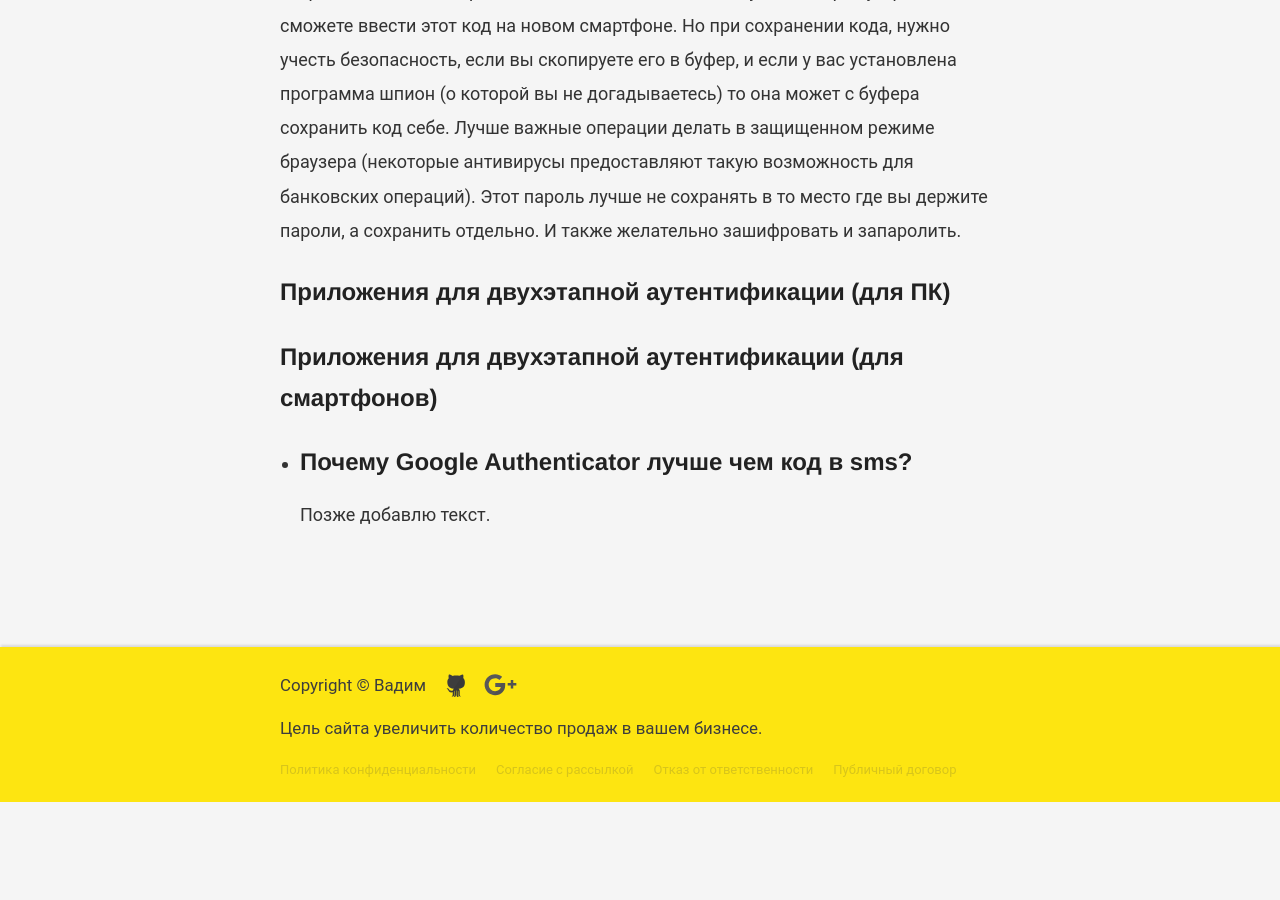
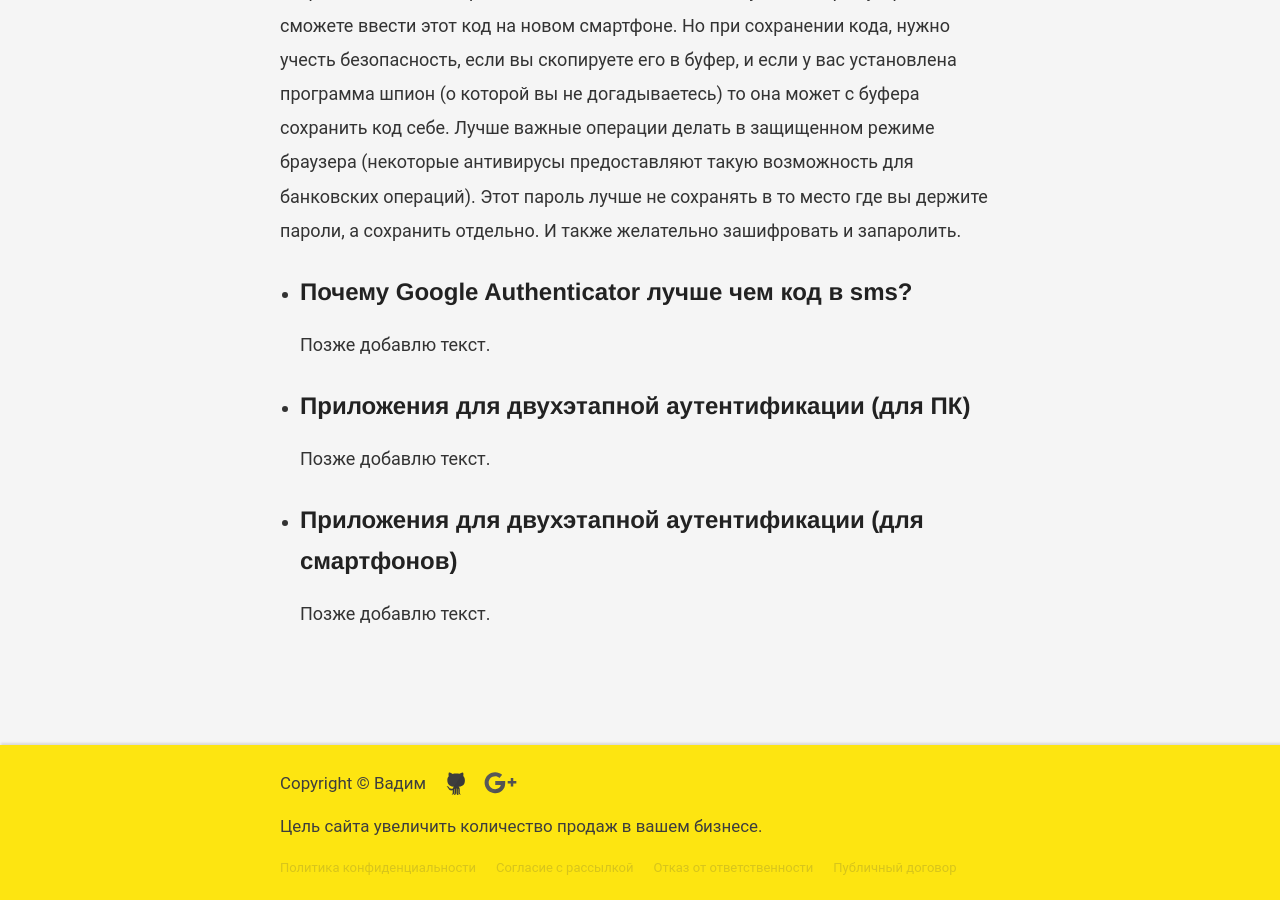
Before and after one commit to VadymVolos/vadymvolos.github.io, a Jekyll site: the page built from _posts/management/2017-02-21-2fa-authenticator.md, in a window 1280 px wide and 900 px high, scrolled down 3326 px. Built offline with Jekyll 4.4.1, drawn with Linux system fonts in a browser that asks for light colours; nearby versions of some CDN libraries; comment, search, counter and statistics services are not loaded; before the commit the page ends 4128 px from its top, so only the background shows below that.

Commit message:
Update 2017-02-21-2fa-authenticator.md

```diff
--- a/_posts/management/2017-02-21-2fa-authenticator.md
+++ b/_posts/management/2017-02-21-2fa-authenticator.md
@@ -34,11 +34,11 @@
 Просто пример окна входа:
 <form name="f1" method="get" action=" ">
 Ваш емейл: <br />
-<input name="login" type="text" size="25" maxlength="30" value="" disabled/> <br />
+<input name="login" type="text" size="50" maxlength="30" value="" disabled/> <br />
 Ваш пароль: <br />
-<input name="pd" type="password" size="25" maxlength="30" value="" disabled/> <br />
+<input name="pd" type="password" size="50" maxlength="30" value="" disabled/> <br />
 Ваш код с приложения Google Authenticator: <br />
-<input name="pd" type="text" size="25" maxlength="30" value="" disabled/> <br />
+<input name="pd" type="text" size="50" maxlength="30" value="" disabled/> <br />
 <input type="submit" name="enter" value="Вход" disabled/>
 </form>
 
@@ -61,14 +61,22 @@
 
 
 
-<h2>Приложения для двухэтапной аутентификации (для ПК)</h2>
-
-<h2>Приложения для двухэтапной аутентификации (для смартфонов)</h2>
-
 <!-- accordion -->
 <ul>
 	<li class="accordion-li">
 		<a class="accordion-a"><h2>Почему Google Authenticator лучше чем код в sms?</h2></a>
+		<div class="accordion-content">
+		Позже добавлю текст.
+		</div>
+	</li>
+	<li class="accordion-li">
+		<a class="accordion-a"><h2>Приложения для двухэтапной аутентификации (для ПК)</h2></a>
+		<div class="accordion-content">
+		Позже добавлю текст.
+		</div>
+	</li>
+	<li class="accordion-li">
+		<a class="accordion-a"><h2>Приложения для двухэтапной аутентификации (для смартфонов)</h2></a>
 		<div class="accordion-content">
 		Позже добавлю текст.
 		</div>
```
